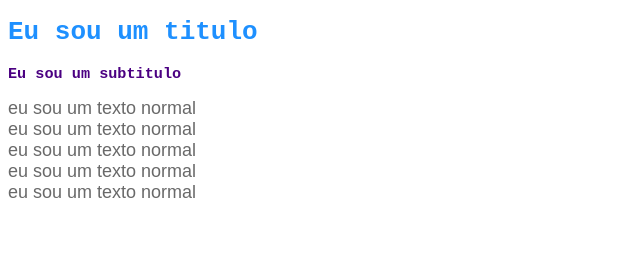
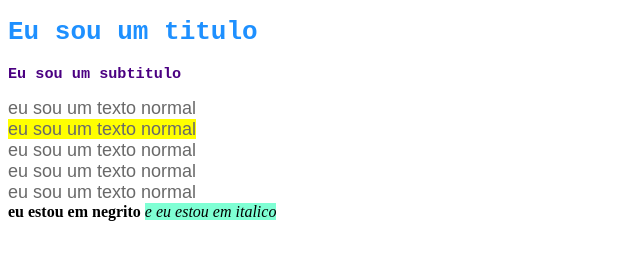
Before and after one commit to GabrielMaxi1602/Projeto-Gabriel-Maximiano, a plain HTML site: page index.html in a window 1280 px wide. Shown: the whole page, without its empty margins (0-640 px from the left). Drawn offline with Linux system fonts and the light colour scheme.

Commit message:
CSS externo em outro arquivo

```diff
--- a/index.html
+++ b/index.html
@@ -1,31 +1,22 @@
 <!DOCTYPE html>
-<html lang="en">
+<html lang="pt-br">
 <head>
     <meta charset="UTF-8">
     <meta http-equiv="X-UA-Compatible" content="IE=edge">
     <meta name="viewport" content="width=device-width, initial-scale=1.0">
     <title>Projeto IOT Revolucionário</title>
-    <style>
-        h1 {
-            color: dodgerblue; font-family: monospace;
-        }
+    <link rel="stylesheet" href="style.css">
 
-        h3 {
-            color: indigo; font-family: monospace;
-        }
-
-        span {
-            color: dimgray; font-family: Arial; font-size: 18px;
-        }
-    </style>
 </head>
 <body>
     <h1>Eu sou um titulo</h1>
     <h3>Eu sou um subtitulo</h3>
     <span>eu sou um texto normal</span><br>
+    <span class="destaque">eu sou um texto normal</span><br>
     <span>eu sou um texto normal</span><br>
     <span>eu sou um texto normal</span><br>
     <span>eu sou um texto normal</span><br>
-    <span>eu sou um texto normal</span><br>
+    <b>eu estou em negrito</b>
+    <i class="destaque" id="destaqueEspecial">e eu estou em italico</i>
 </body>
 </html>
--- /dev/null
+++ b/style.css
@@ -0,0 +1,19 @@
+h1 {
+    color: dodgerblue; font-family: monospace;
+}
+
+h3 {
+    color: indigo; font-family: monospace;
+}
+
+span {
+    color: dimgray; font-family: Arial; font-size: 18px;
+}
+
+.destaque {
+    background-color: yellow;
+}
+
+#destaqueEspecial {
+    background-color: aquamarine;
+}
```
